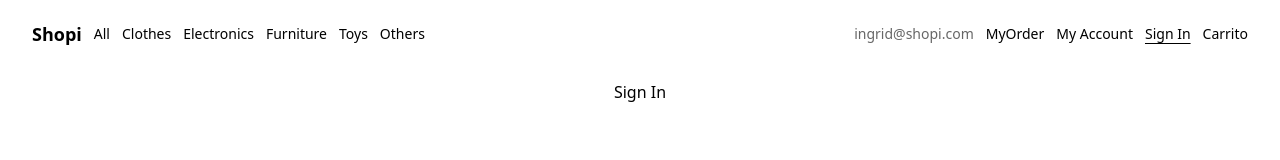
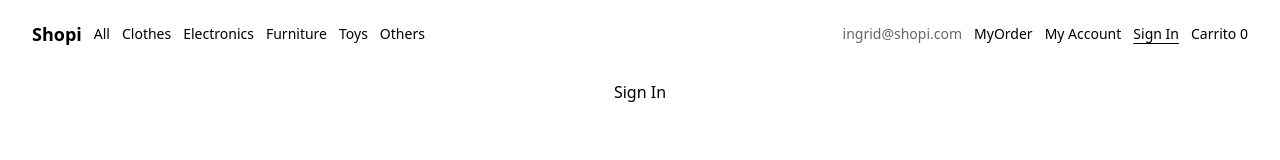
Before and after one commit to ingridgallegosp/SHOPI-React-Tailwind, a React (Vite) app: page /sign-in in a window 1280 px wide. Shown: the top 160 px of the page. Built offline with nearby package versions, Linux system fonts and the light colour scheme.

Commit message:
context para contador de carrito

```diff
--- a/src/App.jsx
+++ b/src/App.jsx
@@ -1,4 +1,5 @@
 import { BrowserRouter, useRoutes } from 'react-router-dom'
+import { ShopiCartProvider } from './Context'
 import Home from './Pages/Home'
 import MyOrder from './Pages/MyOrder'
 import MyOrders from './Pages/MyOrders'
@@ -23,10 +24,12 @@ const AppRoutes = () => {
 
 const App = () => {
     return (
-        <BrowserRouter>
-            <AppRoutes></AppRoutes>
-            <NavBar></NavBar>
-        </BrowserRouter>
+        <ShopiCartProvider>
+            <BrowserRouter>
+                <AppRoutes></AppRoutes>
+                <NavBar></NavBar>
+            </BrowserRouter>
+        </ShopiCartProvider>
     )
 }
 
--- a/src/Components/Card/index.jsx
+++ b/src/Components/Card/index.jsx
@@ -1,4 +1,9 @@
+import { useContext } from 'react'
+import { ShopiCartContext } from '../../Context'
+
 const Card = (data) => {
+    //vamos a decirle que lea el estado global
+    const context = useContext(ShopiCartContext)
 
     return (
         <div className='bg-white cursor-pointer w-56 h-60 rounded-lg'>
@@ -7,7 +12,11 @@ const Card = (data) => {
                     {data.data.category.name}
                 </span>
                 <img className='w-full h-full object-cover rounded-lg' src={data.data.images[0]} alt={data.data.title} />
-                <div className='absolute top-0 right-0 flex justify-center items-center bg-whie w-6 h-6 rounded-full m-2 p-1'>
+                <div
+                    className='absolute top-0 right-0 flex justify-center items-center bg-whie w-6 h-6 rounded-full m-2 p-1'
+                    //al hacer click va a  incrementar el contador
+                    onClick={() => { context.setCount(context.count + 1) }}
+                    >
                     +
                 </div>
             </figure>
--- a/src/Components/NavBar/NavBar.jsx
+++ b/src/Components/NavBar/NavBar.jsx
@@ -1,7 +1,11 @@
+import { useContext } from 'react'
 import { NavLink } from "react-router-dom"
+import { ShopiCartContext } from '../../Context'
 
 const NavBar = () => {
     const activeStyle = 'underline underline-offset-4'
+    const context = useContext(ShopiCartContext)
+
 
     return (
         <nav className='flex justify-between items-center fixed top-0 z-10 w-full py-5 px-8 text-sm font-light'>
@@ -98,7 +102,7 @@ const NavBar = () => {
                     </NavLink>
                 </li>
                 <li>
-                        Carrito
+                    Carrito { context.count }
                 </li>
             </ul>
         </nav>
--- /dev/null
+++ b/src/Context/index.jsx
@@ -0,0 +1,24 @@
+import { createContext, useState } from 'react'
+
+//estado global de la aplicacion-fuente de verdad a donde vamos a hacer request desde dif componentes de la app
+//1 crear un contexto
+export const ShopiCartContext = createContext();
+
+//el context se provee mediante un provideer
+export const ShopiCartProvider = ({ children }) => {
+    const [count, setCount] = useState(0);
+    //console.log('count:', count)
+
+
+    return (
+    //llamamos al proveedor del contexto y hacemos un wrapper - con el q provee la info del contexto
+    //2 crear un proveedor que va a encapsular todos los componentes que tenemos en App para proveerlos de informacion
+        //va a tener un hijo(App) que necesita que lea count y tb que cualquier componente puede modificar ese valor
+        <ShopiCartContext.Provider value={{
+            count,
+            setCount
+        }}>
+            {children}
+        </ShopiCartContext.Provider>
+    )
+}
```
